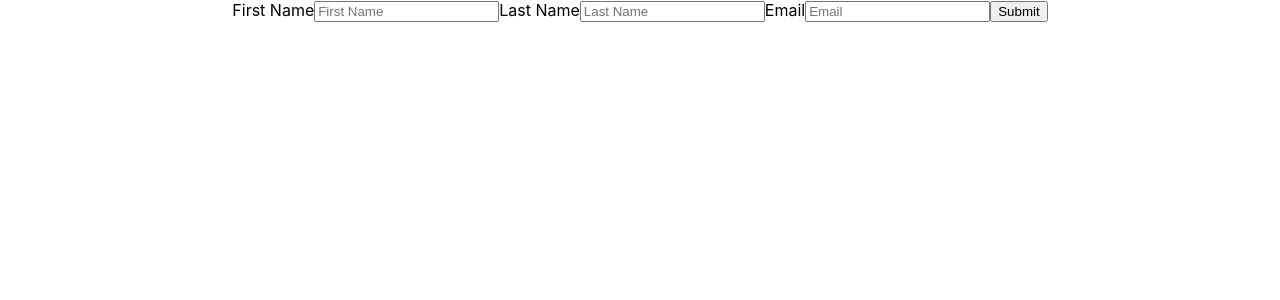
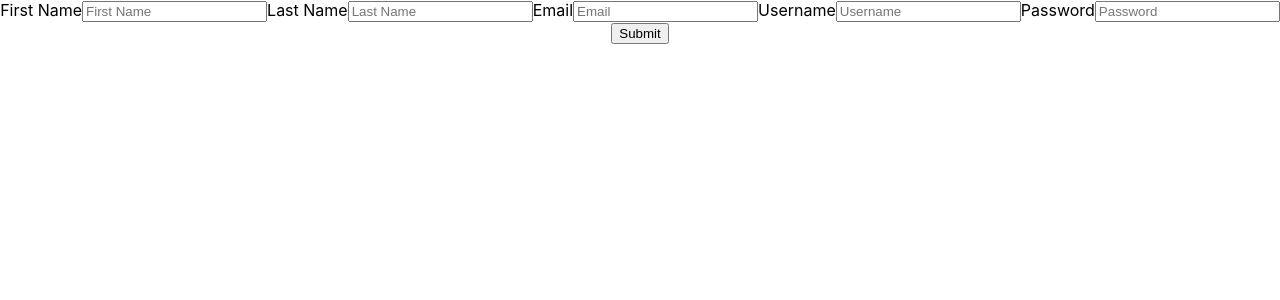
Before and after one commit to Mattmberg/react-form-example, a React (Create React App) app in the folder react-form-example/: page / in a window 1280 px wide. Shown: the top 300 px of the page. Built offline with nearby package versions, Linux system fonts and the light colour scheme.

Commit message:
Added two more fields along with the beginning of validation errors

```diff
--- a/react-form-example/src/components/Form.js
+++ b/react-form-example/src/components/Form.js
@@ -1,16 +1,23 @@
 import React, {useState} from 'react'
 
 export const Form = (props) => {
+    const [error, setError] = useState(null);
     const questions = props.questions
     const [firstName, setFirstName] = useState("");
     const [lastName, setLastName] = useState("");
     const [email, setEmail] = useState("");
+    const [username, setUsername] = useState("");
+    const [password, setPassword] = useState("");
 
     const handleSubmit = (e) => {
         e.preventDefault();
 
         if (questions.question.validationType === "text") {
-
+            if (value.length < 10 ) {
+                setError("Fields must be filled with at least 10 characters.");
+            } else {
+                setError(null);
+            }
         } else if (questions.question.validationType === "date") {
 
         } else if (questions.question.validationType === "number") {
@@ -26,6 +33,7 @@ export const Form = (props) => {
 
     return (
         <form onSubmit={handleSubmit} className="">
+            <div style={{ color: "red" }}>{error}</div>
             <label>First Name</label>
             <input placeholder="First Name" type="text" value={firstName} onChange={e => setFirstName(e.target.value)}></input>
 
@@ -34,6 +42,12 @@ export const Form = (props) => {
 
             <label>Email</label>
             <input placeholder="Email" type="email" value={email} onChange={e => setEmail(e.target.value)}></input>
+
+            <label>Username</label>
+            <input placeholder="Username" type="text" value={username} onChange={e => setUsername(e.target.value)}></input>
+
+            <label>Password</label>
+            <input placeholder="Password" type="password" value={password} onChange={e => setPassword(e.target.value)}></input>
 
             {/*{questions.map(question => {
                 return (
```
